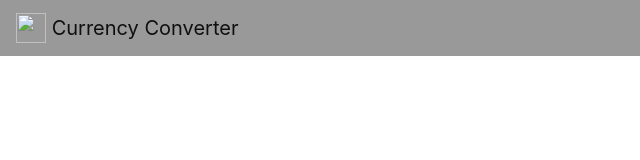
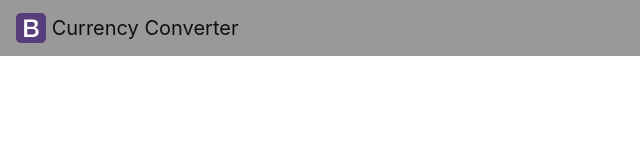
Before and after one commit to Six-wars/currency-converter, a plain HTML site: page index.html in a window 1280 px wide. Shown: the full height of the page, 0-640 px from the left. Drawn offline with Linux system fonts and the light colour scheme.

Commit message:
ok dokie

```diff
--- a/index.html
+++ b/index.html
@@ -20,7 +20,7 @@
 	<!-- Image and text -->
 	<nav class="navbar navbar-light">
 	  <a class="navbar-brand" href="#">
-	    <img src="/static/img/bootstrap-solid.svg" width="30" height="30" class="d-inline-block align-top" alt="">
+	    <img src="img/bootstrap-solid.svg" width="30" height="30" class="d-inline-block align-top" alt="">
 	    Currency Converter
 	  </a>
 	</nav>
```
